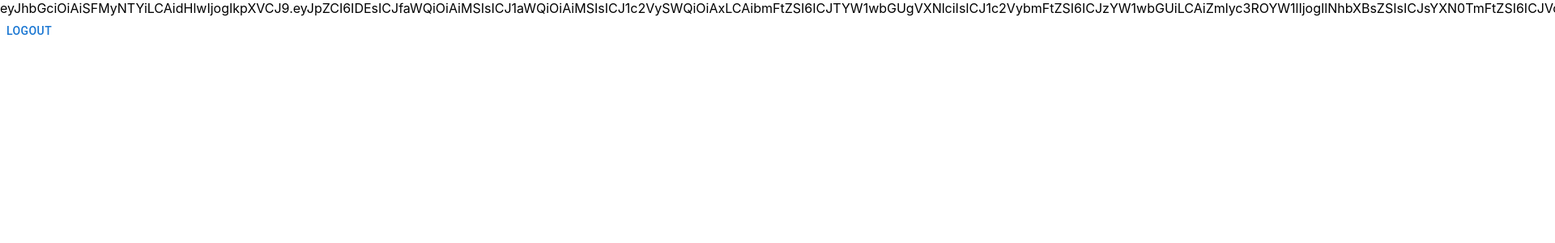
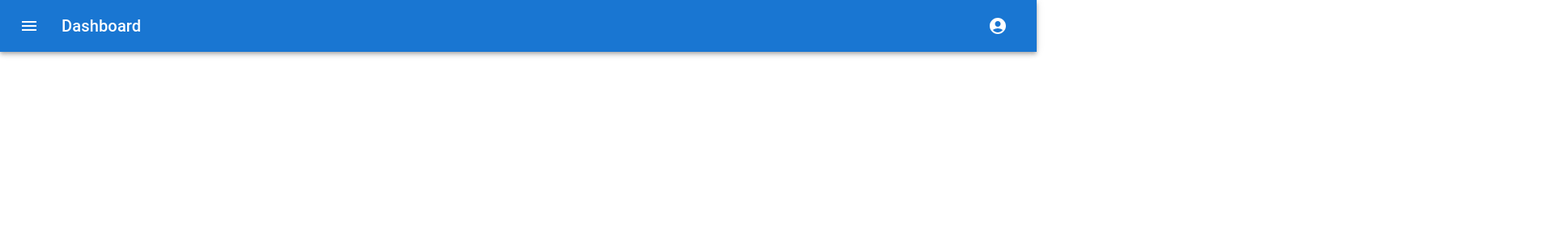
Before and after one commit to Himsara-Edirisingha/WEB-API-DEVELOPMENT-REACT-CLIENT, a React (Create React App) app: page /dashboard in a window 1280 px wide. Shown: the top 300 px of the page at 81% size, 1920 px wide, since content can reach past the window. Built offline with nearby package versions, Linux system fonts and the light colour scheme; sample sign-in values are in the browser's storage.

Commit message:
dashboard

```diff
--- a/src/App.js
+++ b/src/App.js
@@ -2,16 +2,22 @@ import { BrowserRouter, Routes, Route, Navigate } from 'react-router-dom';
 import Login from './scenes/user/login';
 import MapIndex from './scenes/weather_data';
 import Dashboard from './scenes/user/dashboard';
-
+import { useLayoutEffect, useState } from 'react';
 
 const App = () => {
+  const [authToken, setAuthToken] = useState(localStorage.getItem('token'));
+
+  useLayoutEffect(() => {
+    setAuthToken(localStorage.getItem('token'));
+  }, [localStorage.getItem('token')]);
+
   return (
     <BrowserRouter>
       <Routes>
         <Route path="/login" element={<Login />} />
         <Route
           path="/dashboard"
-          element={localStorage.getItem('token')? <Dashboard /> : <Navigate replace to="/login" />}
+          element={authToken ? <Dashboard /> : <Navigate replace to="/login" />}
         />
         <Route path="/" element={<MapIndex />} />
       </Routes>
--- /dev/null
+++ b/src/scenes/common/SideBar/side-bar.jsx
@@ -0,0 +1,51 @@
+import * as React from 'react';
+import Box from '@mui/material/Box';
+import Drawer from '@mui/material/Drawer';
+import Button from '@mui/material/Button';
+import List from '@mui/material/List';
+import Divider from '@mui/material/Divider';
+import ListItem from '@mui/material/ListItem';
+import ListItemButton from '@mui/material/ListItemButton';
+import ListItemIcon from '@mui/material/ListItemIcon';
+import ListItemText from '@mui/material/ListItemText';
+import InboxIcon from '@mui/icons-material/MoveToInbox';
+import MailIcon from '@mui/icons-material/Mail';
+
+export default function SideBar({ isOpen, toggleSidebar }) {
+  const list = (
+    <Box
+      sx={{ width: 250 }}
+      role="presentation"
+      onClick={() => toggleSidebar(false)}
+      onKeyDown={() => toggleSidebar(false)}
+
+
+    >
+      <List>
+        {['User Management', 'Device Management', 'Weather Data', 'Charts'].map((text, index) => (
+          <ListItem key={text} disablePadding>
+            <ListItemButton>
+              <ListItemIcon>
+                {index % 2 === 0 ? <InboxIcon /> : <MailIcon />}
+              </ListItemIcon>
+              <ListItemText primary={text} />
+            </ListItemButton>
+          </ListItem>
+        ))}
+      </List>
+      <Divider />
+    </Box>
+  );
+
+  return (
+    <div>
+      <Drawer
+        anchor="left"
+        open={isOpen}
+        onClose={() => toggleSidebar(false)}
+      >
+        {list}
+      </Drawer>
+    </div>
+  );
+}
--- /dev/null
+++ b/src/scenes/common/TopBar/top-bar.jsx
@@ -0,0 +1,62 @@
+import * as React from 'react';
+import AppBar from '@mui/material/AppBar';
+import Toolbar from '@mui/material/Toolbar';
+import Typography from '@mui/material/Typography';
+import IconButton from '@mui/material/IconButton';
+import MenuIcon from '@mui/icons-material/Menu';
+import AccountCircle from '@mui/icons-material/AccountCircle';
+import MenuItem from '@mui/material/MenuItem';
+import Menu from '@mui/material/Menu';
+
+export default function TopBar({ anchorEl, handleMenu, handleClose, logOut, toggleSidebar }) {
+    return (
+        <AppBar position="static">
+            <Toolbar>
+                <IconButton
+                    size="large"
+                    edge="start"
+                    color="inherit"
+                    aria-label="menu"
+                    sx={{ mr: 2 }}
+                    onClick={() => toggleSidebar(true)} // Call toggleSidebar to open sidebar
+                >
+                    <MenuIcon />
+                </IconButton>
+                <Typography variant="h6" component="div" sx={{ flexGrow: 1 }}>
+                    Dashboard
+                </Typography>
+                <div>
+                    <IconButton
+                        size="large"
+                        aria-label="account of current user"
+                        aria-controls="menu-appbar"
+                        aria-haspopup="true"
+                        onClick={handleMenu}
+                        color="inherit"
+                    >
+                        <AccountCircle />
+                    </IconButton>
+                    <Menu
+                        id="menu-appbar"
+                        anchorEl={anchorEl}
+                        anchorOrigin={{
+                            vertical: 'top',
+                            horizontal: 'right',
+                        }}
+                        keepMounted
+                        transformOrigin={{
+                            vertical: 'top',
+                            horizontal: 'right',
+                        }}
+                        open={Boolean(anchorEl)}
+                        onClose={handleClose}
+                    >
+                        <MenuItem onClick={handleClose}>Profile</MenuItem>
+                        <MenuItem onClick={handleClose}>My account</MenuItem>
+                        <MenuItem onClick={logOut}>Log out</MenuItem>
+                    </Menu>
+                </div>
+            </Toolbar>
+        </AppBar>
+    );
+}
--- a/src/scenes/user/dashboard.jsx
+++ b/src/scenes/user/dashboard.jsx
@@ -1,12 +1,53 @@
-import { Box, Button } from '@mui/material'
-import React from 'react'
+import { Box } from '@mui/material';
+import React from 'react';
+import AppBar from '../common/TopBar/top-bar';
+import SideBar from '../common/SideBar/side-bar';
+import { useNavigate } from 'react-router-dom';
 
 const Dashboard = () => {
+    const [anchorEl, setAnchorEl] = React.useState(null);
+    const [isSideBarOpen, setIsSideBarOpen] = React.useState(false);
+    const navigate = useNavigate();
+
+    const handleMenu = (event) => {
+        setAnchorEl(event.currentTarget);
+    };
+
+    const handleClose = () => {
+        setAnchorEl(null);
+    };
+
+    const logOut = () => {
+        localStorage.removeItem('token');
+        navigate('/login');
+    };
+
+    const toggleSidebar = (isOpen) => {
+        setIsSideBarOpen(isOpen);
+    };
+
     return (
-        <Box>{localStorage.getItem('token')}
-            <Button onClick={() => { localStorage.removeItem('token') }}>logout</Button>
+        <Box sx={{ display: 'flex' }}>
+            <AppBar
+                anchorEl={anchorEl}
+                handleMenu={handleMenu}
+                handleClose={handleClose}
+                logOut={logOut}
+                toggleSidebar={toggleSidebar}
+            />
+            <Box component="main" sx={{ flexGrow: 1, p: 3 }}>
+            </Box>
+            <SideBar
+                isOpen={isSideBarOpen}
+                toggleSidebar={toggleSidebar}
+                sx={{
+                    position: 'fixed',
+                    zIndex: 1000,
+                    top: '64px',
+                }}
+            />
         </Box>
-    )
-}
+    );
+};
 
-export default Dashboard
+export default Dashboard;
--- a/src/scenes/user/login.jsx
+++ b/src/scenes/user/login.jsx
@@ -12,7 +12,9 @@ import Grid from '@mui/material/Grid';
 import LockOutlinedIcon from '@mui/icons-material/LockOutlined';
 import Typography from '@mui/material/Typography';
 import { createTheme, ThemeProvider } from '@mui/material/styles';
+import { useNavigate } from 'react-router-dom';
 import { BASE_URL } from '../../config';
+import swal from 'sweetalert2';
 
 
 function Copyright(props) {
@@ -32,21 +34,53 @@ const defaultTheme = createTheme();
 
 
 const Login = () => {
-
+    const navigate = useNavigate();
     const handleSubmit = (event) => {
         event.preventDefault();
         const data = new FormData(event.currentTarget);
 
-        fetch(BASE_URL + "user/" + data.get('email') + "/" + data.get('password'))
+        const formData = new FormData();
+        formData.append('username', data.get('username'));
+        formData.append('password', data.get('password'));
+
+
+        fetch(BASE_URL + "/api/user/auth/", {
+            method: 'POST',
+            headers: {
+                'Content-Type': 'application/json',
+            },
+            body: JSON.stringify({
+                username: data.get('username'),
+                password: data.get('password'),
+            }),
+        })
             .then((res) => {
-                return res.json();
+                if (res.ok) {
+                    return res.json();
+                }
+                throw new Error('Network response was not ok.');
             })
             .then((data) => {
-                console.log(data);
+                //console.log(data);
+                localStorage.setItem('token', data.token);
+                swal.fire({
+                    title: 'Success!',
+                    text: 'Login successful.',
+                    icon: 'success',
+                });
+                navigate('/dashboard');
+            })
+            .catch((error) => {
+                console.error('Error:', error);
 
+                swal.fire({
+                    title: 'Error!',
+                    text: 'Login failed. Please try again.',
+                    icon: 'error',
+                });
             });
+    };
 
-    };
     return (
         <ThemeProvider theme={defaultTheme}>
             <Grid container component="main" sx={{ height: '100vh' }}>
@@ -86,9 +120,9 @@ const Login = () => {
                                 margin="normal"
                                 required
                                 fullWidth
-                                id="email"
+                                id="username"
                                 label="Username"
-                                name="email"
+                                name="username"
                                 autoComplete="username"
                                 autoFocus
                             />
```
